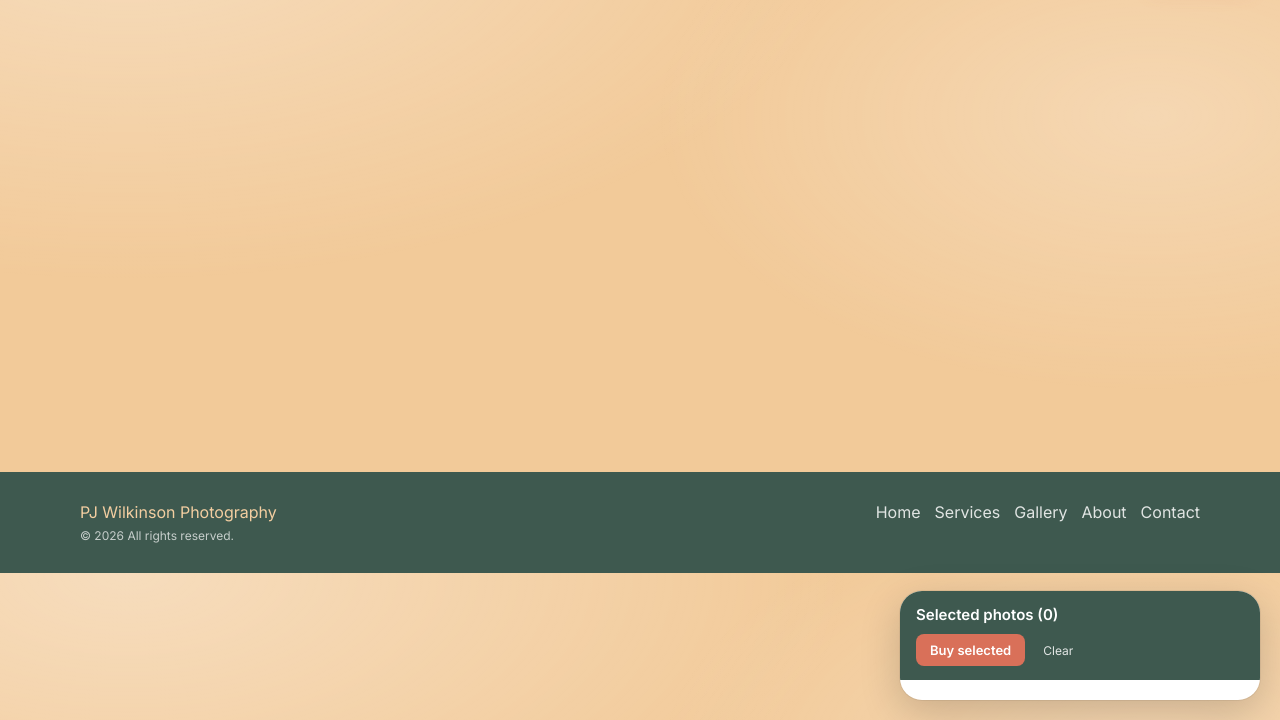
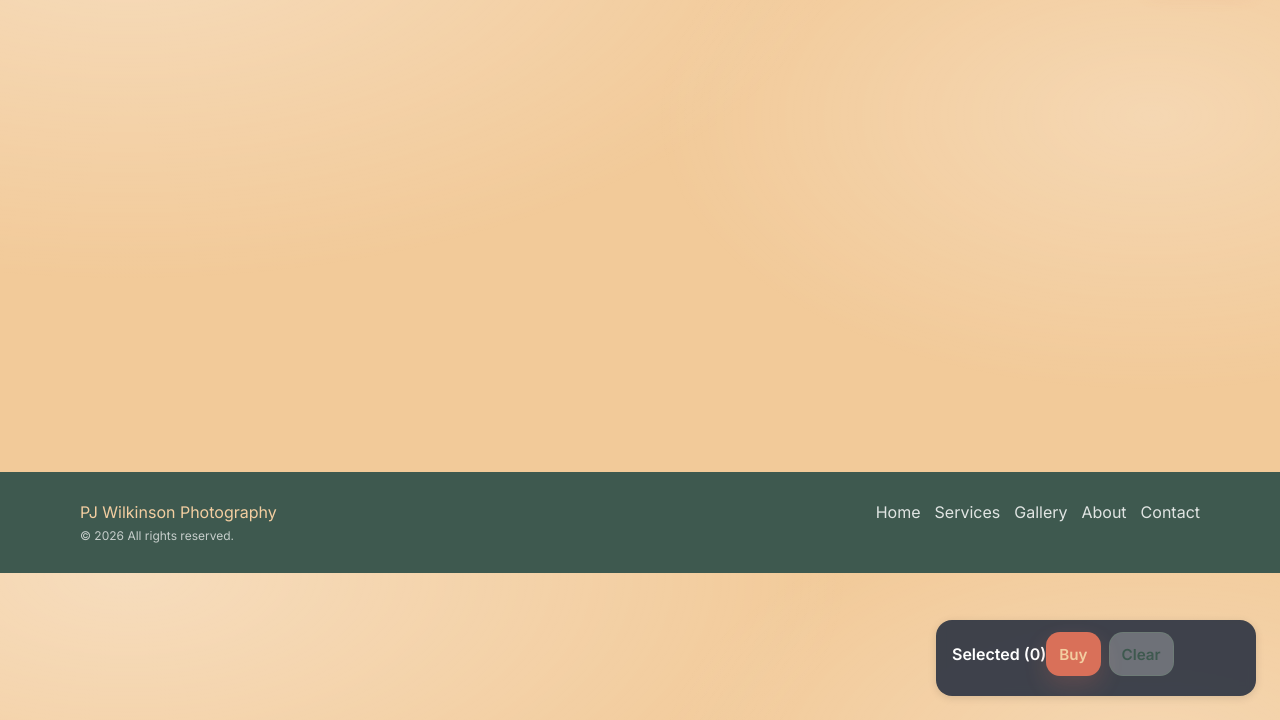
Before and after one commit to vijaysaki/pjphotos, a plain HTML site: page index.html in a window 1280 px wide. Shown: the part 80-800 px from the top of the page. Drawn offline with Linux system fonts and the light colour scheme; no server answers.

Commit message:
cart fix

```diff
--- a/index.html
+++ b/index.html
@@ -340,16 +340,16 @@
     </div>
   </footer>
 
-  <!-- FLOATING CART (shows when selecting photos) -->
-  <aside class="cart-float" id="cartFloat" hidden aria-label="Selected photos">
-    <div class="cart-float__header">
-      <h3 class="cart-float__title">Selected photos (<span id="cartCount">0</span>)</h3>
-      <div class="cart-float__actions">
-        <button type="button" class="cart-float__btn" id="cartBuyBtn">Buy selected</button>
-        <button type="button" class="cart-float__clear" id="cartClearBtn" aria-label="Clear selection">Clear</button>
+  <!-- FLOATING CART (shows only when photos are selected, discrete style) -->
+  <aside class="cart-float" id="cartFloat" hidden aria-label="Selected photos" style="position:fixed;bottom:1.5rem;right:1.5rem;z-index:50;background:rgba(30,41,59,0.85);border-radius:1rem;box-shadow:0 2px 8px rgba(0,0,0,0.12);width:90vw;max-width:320px;padding:0.75rem 1rem;display:flex;flex-direction:column;gap:0.5rem;color:#fff;backdrop-filter:blur(4px);">
+    <div style="display:flex;align-items:center;justify-between;">
+      <h3 style="margin:0;font-size:1rem;font-weight:600;">Selected (<span id="cartCount">0</span>)</h3>
+      <div style="display:flex;gap:0.5rem;">
+        <button type="button" class="btn btn--primary" id="cartBuyBtn" style="font-size:0.95rem;padding:0.25rem 0.75rem;">Buy</button>
+        <button type="button" class="btn btn--ghost" id="cartClearBtn" aria-label="Clear selection" style="font-size:0.95rem;padding:0.25rem 0.75rem;">Clear</button>
       </div>
     </div>
-    <ul class="cart-float__list" id="cartList"></ul>
+    <ul id="cartList" style="list-style:none;padding:0;margin:0;max-height:100px;overflow-y:auto;"></ul>
   </aside>
 
   <!-- LIGHTBOX -->
```
